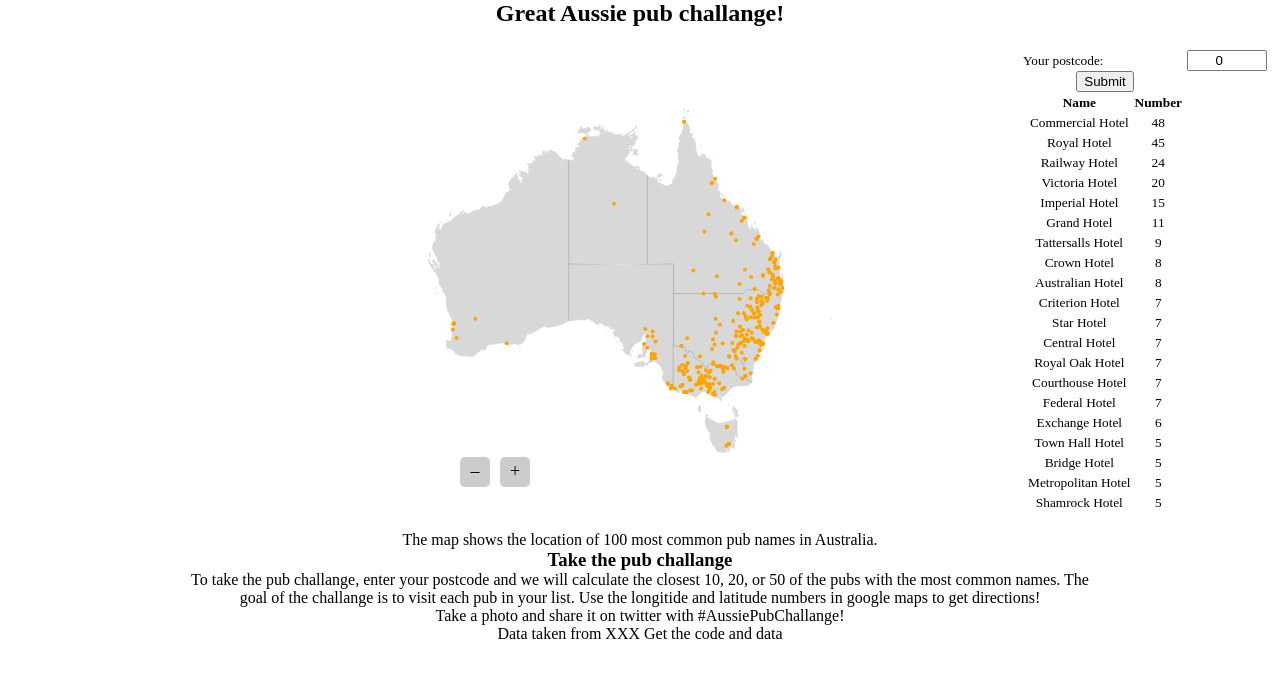
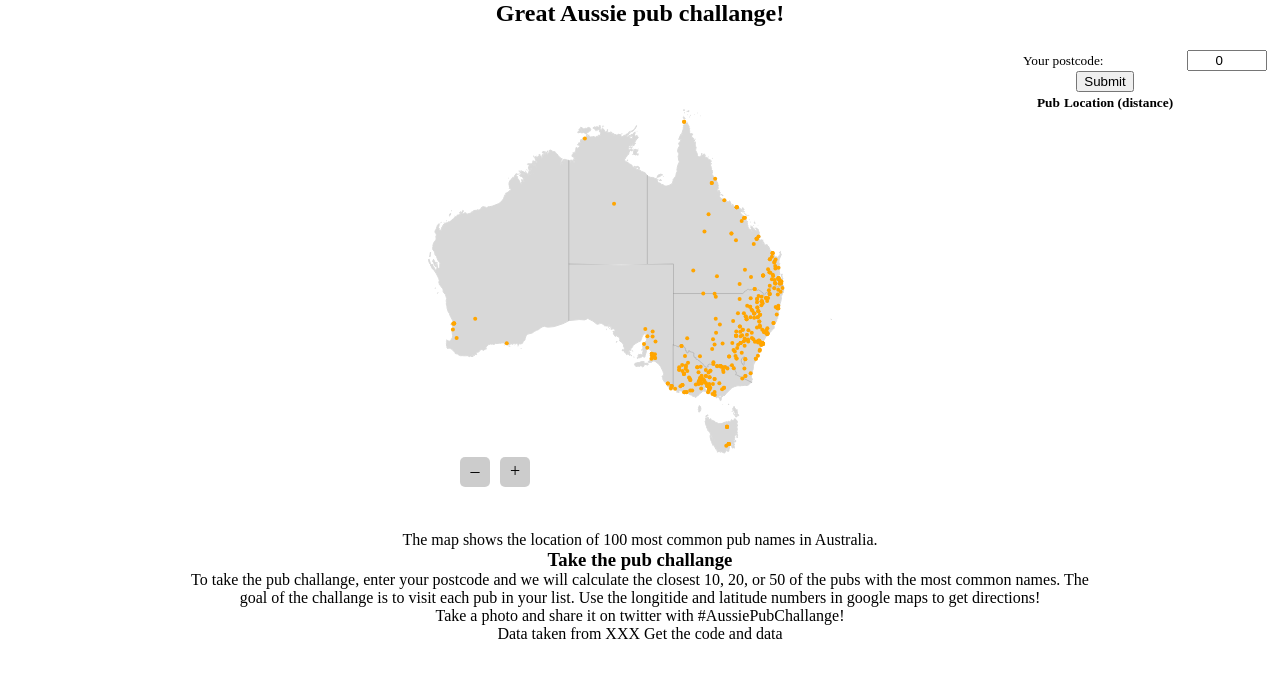
Before and after one commit to dwheelerau/d3pubs, a plain HTML site: page index.html in a window 1280 px wide. Both pictures are taken after a click on the input 1104 px from the left and 81 px from the top of the page. Drawn offline with Linux system fonts and the light colour scheme.

Commit message:
update table works

```diff
--- a/index.html
+++ b/index.html
@@ -21,7 +21,7 @@
       </p>
       <table id="hotelTable">
         <tr>
-          <th>Name</th>
+          <th>Pub</th>
           <th>Number</th>
         </tr>
       </table>
--- a/static/js/script.js
+++ b/static/js/script.js
@@ -264,10 +264,7 @@ function mouseout(d) {
         .attr("r", 2)
         .style("fill", "orange");
 }
-// not sure if this is the correct place, it might take some time to load, so I
-// could put it within the call back to delay the user, or perhaps by the time
-// they read hte part and enter the postcode this would have loaded by now? For
-// now I will put the logic for the postcode here so that the button will only
+
 // work once the file is loaded.
 d3.csv("static/data/postcode_pubs2.csv", function(pcData) {
     // collect the postcode to parse out the data from pcData and pass that
@@ -277,13 +274,7 @@ d3.csv("static/data/postcode_pubs2.csv", function(pcData) {
 
        var pc = document.getElementById("nValue").value
        // would be good to just send a obj of 20 values for table
-        updateTable(pcData, pc);
-    });
-});
-
-function updateTable(pcData, pc) { // this is a dictionary of all data, really want a object with just the
-    console.log(pc);
-    // obj to store result with hotels as keys
+       // updateTable(pcData, pc);
     var pcResult = {};
     // collect the 20 pub data for this postcode
     for (var i=0; i < pcData.length; i++) {
@@ -294,20 +285,34 @@ function updateTable(pcData, pc) { // this is a dictionary of all data, really w
            }
         }
     }
-    console.log(pcResult);
-    // HERE: make table again.
-    // var table = document.getElementById('hotelTable');
+    updateTable(pcResult);
+
+    });
+});
+
+function updateTable(pcResult) { // this is a dictionary of all data, really want a object with just the
+    // obj to store result with hotels as keys
+    var table = document.getElementById('hotelTable');
+    var rowsToDelete = table.rows.length;
+    for (var i=0; i < rowsToDelete ; i++) {
+        table.deleteRow(-1);
+    }
+    var row = table.insertRow(-1);
+    var cell1 = row.insertCell(0);
+    var cell2 = row.insertCell(1);
+    cell1.innerHTML = "<strong>Pub</strong>";
+    cell2.innerHTML = "<strong>Location (distance)</strong>";
+
+    for (var i=0; i < names.length; i++) {
+        var name = names[i];
+        var info = pcResult[name];
+        var keyInfo = info.split(")")[0] + ")";
+        var row = table.insertRow(-1);
+        var cell1 = row.insertCell(0);
+        var cell2 = row.insertCell(1);
+        cell1.innerHTML = name;
+        cell2.innerHTML = keyInfo;
+    }
 }
-    // this is code for making the table from above
-    //for (var i=0; names.length < 20; i++) {
-    //    var name = data[i]['name'];
-    //    var freq = data[i]['freq'];
-    //    if (names.includes(name) == false) {
-    //        names.push(name);
-    //        var row = table.insertRow(-1);
-    //        var cell1 = row.insertCell(0);
-    //        var cell2 = row.insertCell(1);
-    //        cell1.innerHTML = name;
-    //        cell2.innerHTML = freq;
-    //    }
+        //    }
        //}
```
